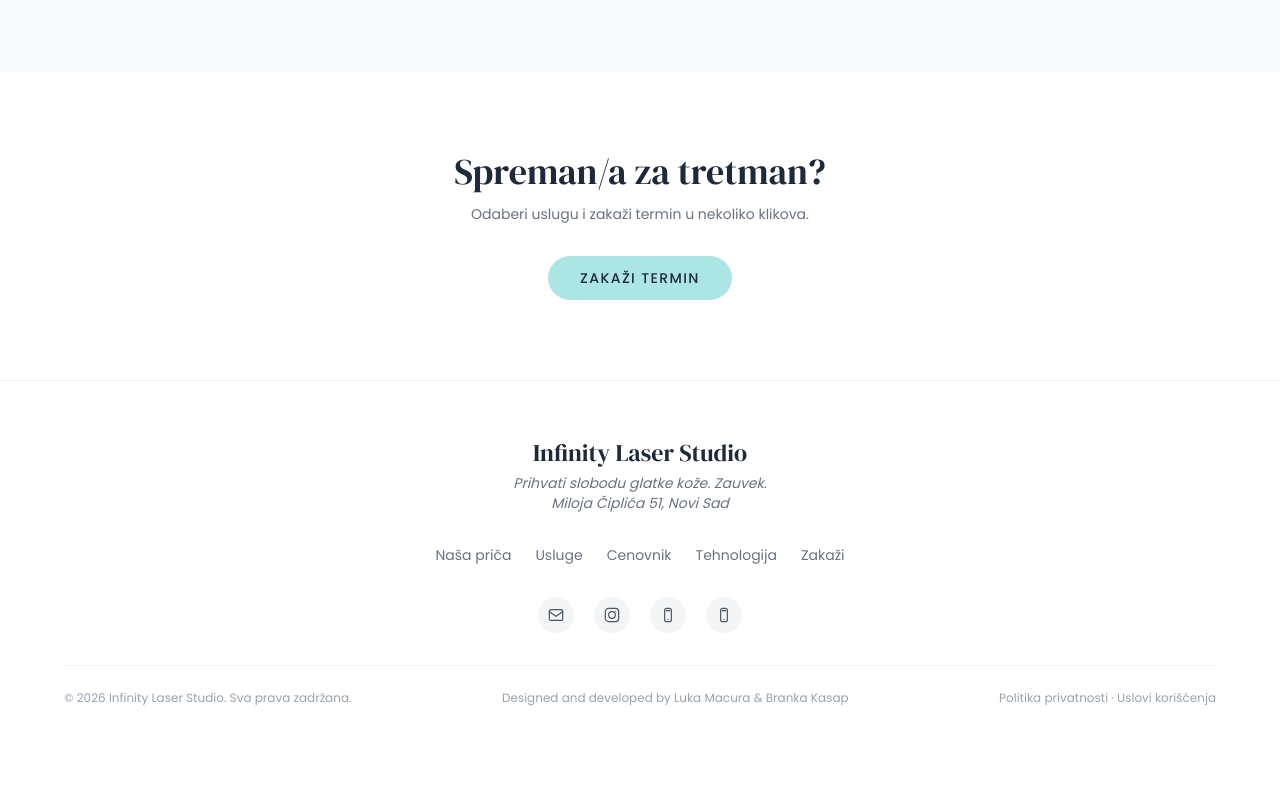
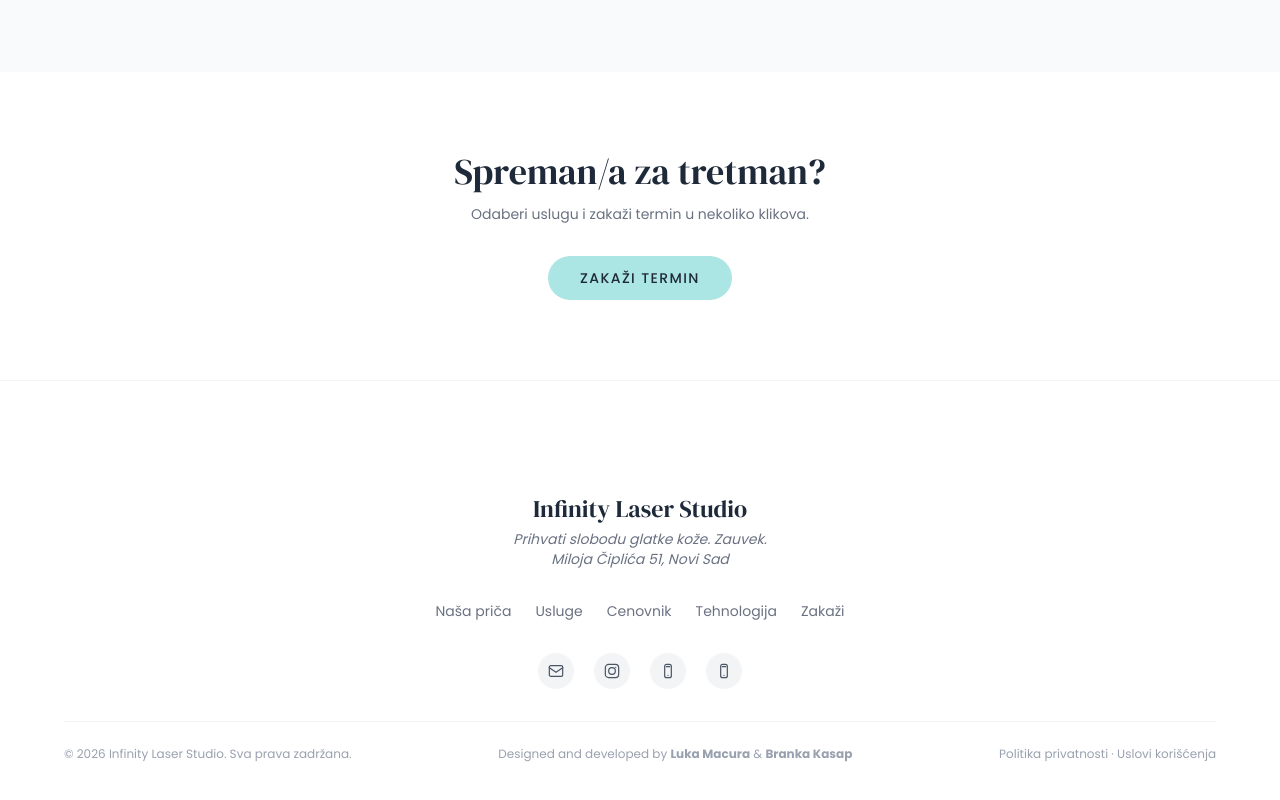
Before and after one commit to lukamacura/infinitylaserstudio, a Next.js app: page /cenovnik in a window 1280 px wide. Shown: the part 741-1541 px from the top of the page. Before the commit the page ends 1503 px from the top, so only its background shows below. Built offline with nearby package versions, Linux system fonts and the light colour scheme; no server answers; the database is empty.

Commit message:
izmenice sitne

```diff
--- a/components/BookingModal.tsx
+++ b/components/BookingModal.tsx
@@ -371,6 +371,7 @@ export default function BookingModal({ isOpen, onClose, preselectedNames, presel
 
     animFrameRef.current = requestAnimationFrame(animate);
     return () => cancelAnimationFrame(animFrameRef.current);
+  // eslint-disable-next-line react-hooks/exhaustive-deps
   }, [step, finalPrice, listTotal]);
 
   useEffect(() => {
--- a/components/Footer.tsx
+++ b/components/Footer.tsx
@@ -13,7 +13,7 @@ interface Props { onOpen: () => void; }
 
 export default function Footer({ onOpen }: Props) {
   return (
-    <footer id="kontakt" className="bg-white border-t border-gray-100 py-14 px-6">
+    <footer id="kontakt" className="bg-white border-t border-gray-100 py-28 px-6">
       <motion.div
         className="max-w-6xl mx-auto flex flex-col items-center gap-8"
         initial={{ opacity: 0, y: 32 }}
@@ -115,9 +115,9 @@ export default function Footer({ onOpen }: Props) {
           </p>
           <p className="font-poppins text-xs text-gray-400">
             Designed and developed by{" "}
-            <a href="https://www.instagram.com/macura.fullstack" target="_blank" rel="noopener noreferrer" className="hover:text-gray-600 transition-colors">Luka Macura</a>
+            <a href="https://www.instagram.com/luka_macura" target="_blank" rel="noopener noreferrer" className="font-bold hover:text-gray-600 transition-colors">Luka Macura</a>
             {" & "}
-            <a href="https://www.instagram.com/_kasapb" target="_blank" rel="noopener noreferrer" className="hover:text-gray-600 transition-colors">Branka Kasap</a>
+            <a href="https://www.instagram.com/_kasapb" target="_blank" rel="noopener noreferrer" className="font-bold hover:text-gray-600 transition-colors">Branka Kasap</a>
           </p>
           <p className="font-poppins text-xs text-gray-400">
             Politika privatnosti · Uslovi korišćenja
```
